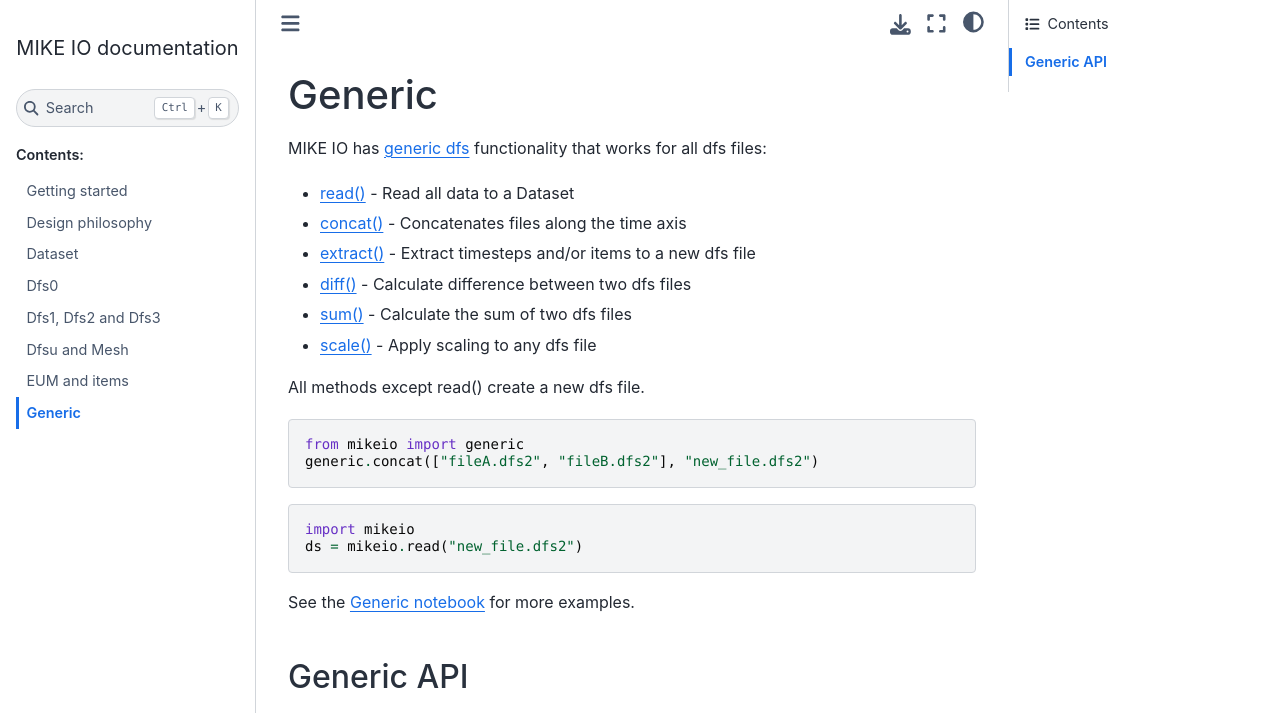
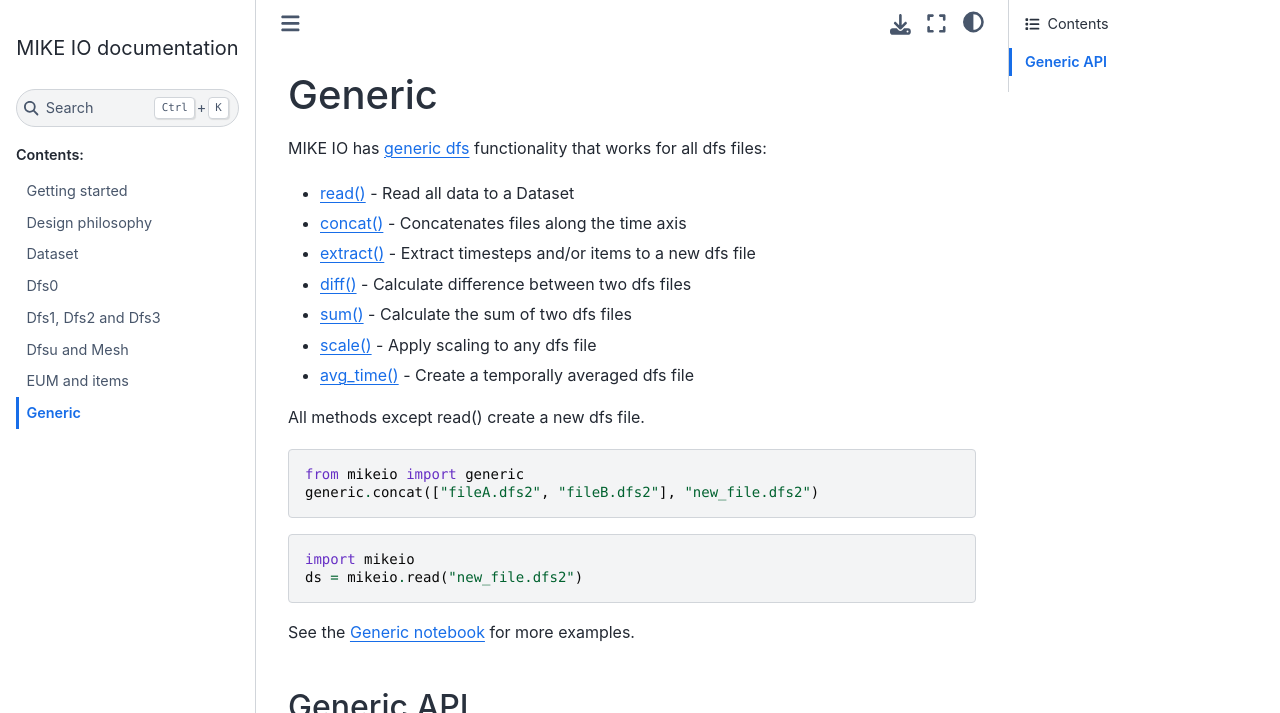
Before and after one commit to DHI/mikeio, a Sphinx documentation site: the page built from docs/generic.rst, in a window 1280 px wide and 1085 px high. Shown: the top 713 px of the window. Built offline with Sphinx 7.4.7 and the Sphinx Book theme 1.1.4, drawn with Linux system fonts in a browser that asks for light colours; grey boxes are pictures that could not be loaded.

Commit message:
add avg_time to list of methods

```diff
--- a/docs/generic.rst
+++ b/docs/generic.rst
@@ -6,11 +6,12 @@ Generic
 MIKE IO has `generic dfs <#module-mikeio.generic>`_ functionality that works for all dfs files:
 
 * `read() <#mikeio.read>`_ - Read all data to a Dataset
-* `concat() <#mikeio.generic.extract>`_ - Concatenates files along the time axis
+* `concat() <#mikeio.generic.concat>`_ - Concatenates files along the time axis
 * `extract() <#mikeio.generic.extract>`_ - Extract timesteps and/or items to a new dfs file
 * `diff() <#mikeio.generic.diff>`_ - Calculate difference between two dfs files
-* `sum() <#mikeio.generic.extract>`_ - Calculate the sum of two dfs files
-* `scale() <#mikeio.generic.extract>`_ - Apply scaling to any dfs file
+* `sum() <#mikeio.generic.sum>`_ - Calculate the sum of two dfs files
+* `scale() <#mikeio.generic.scale>`_ - Apply scaling to any dfs file
+* `avg_time() <#mikeio.generic.avg_time>`_ - Create a temporally averaged dfs file
 
 All methods except read() create a new dfs file.
 
```
